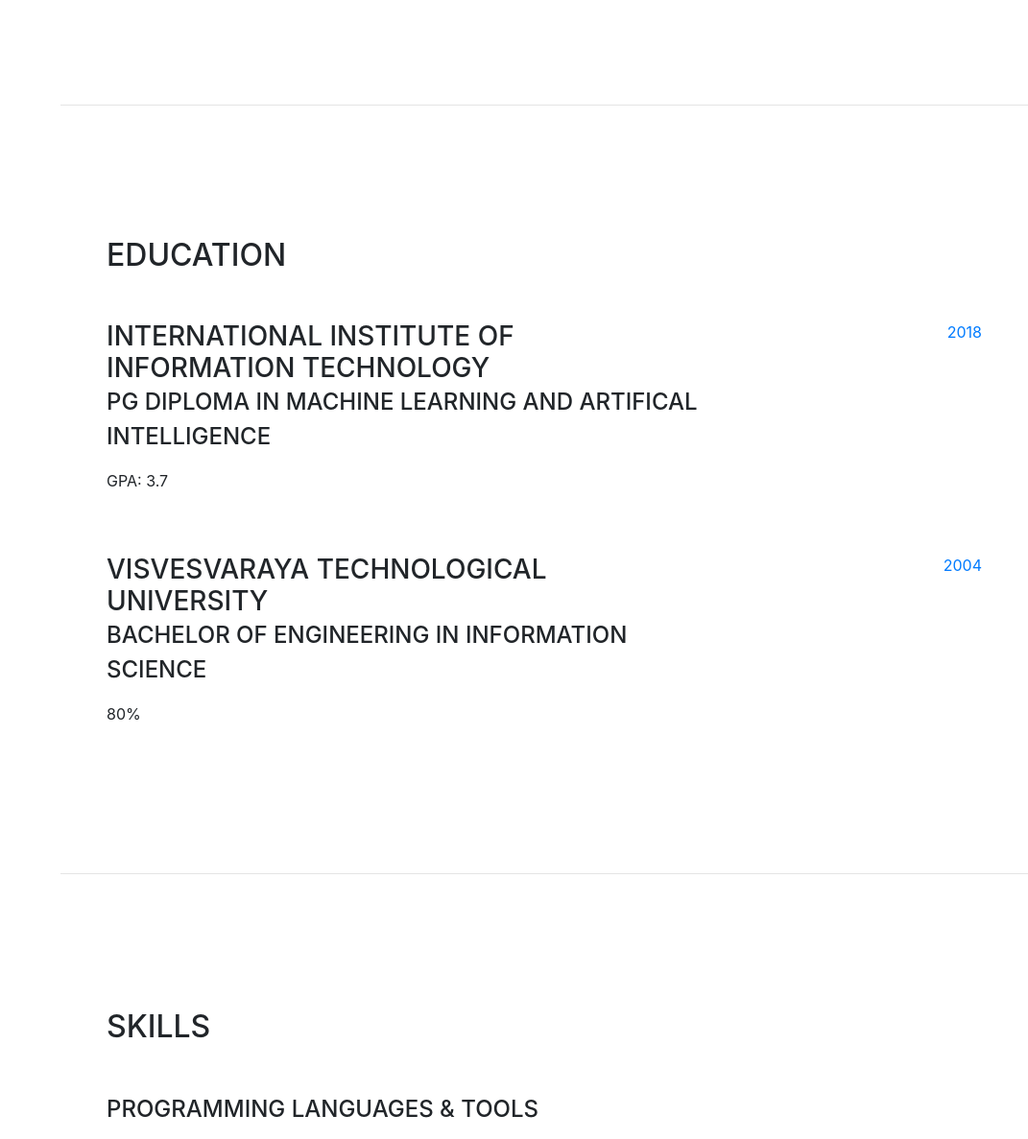
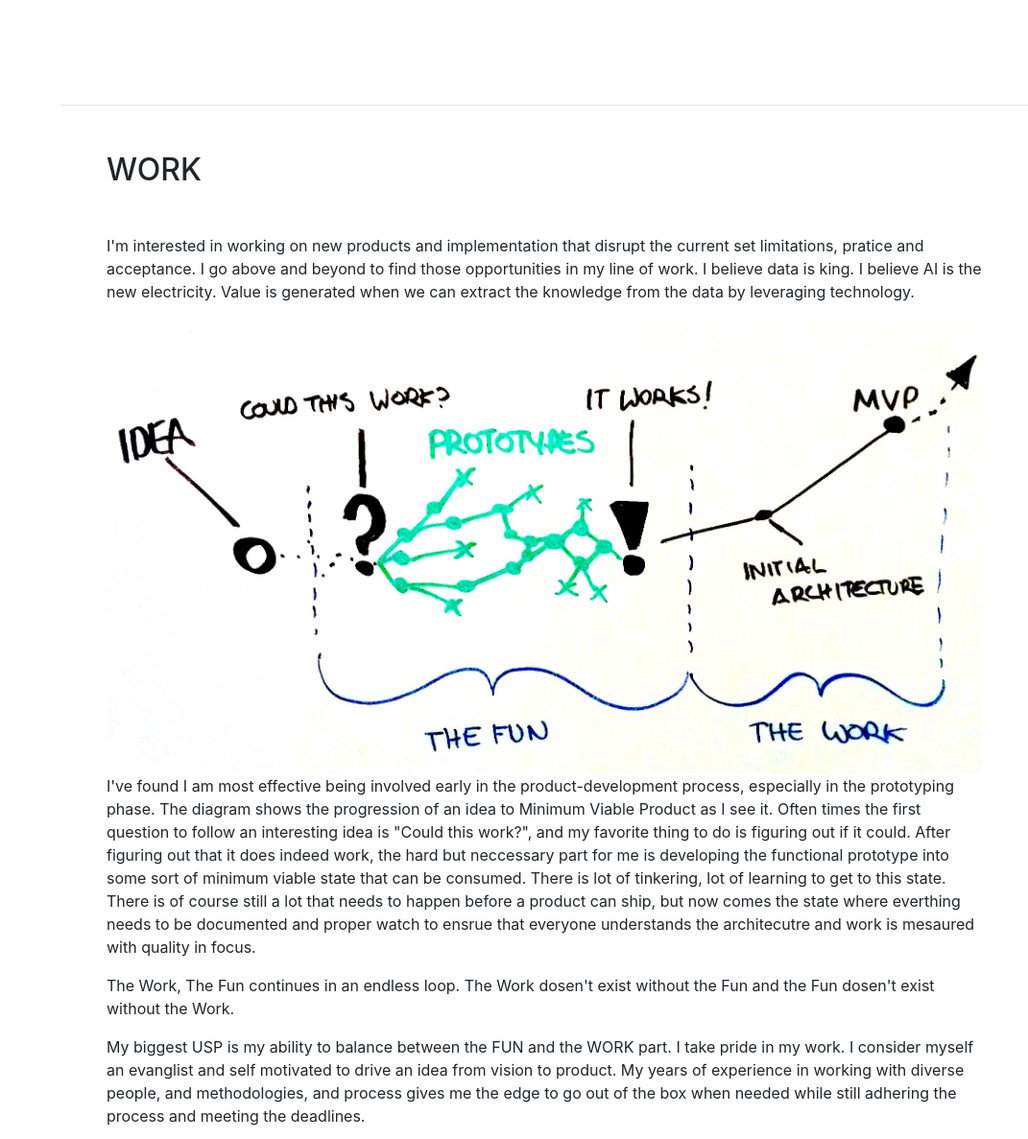
Before and after one commit to santhoshpkumar/static-website-bootstrap, a website with bundled scripts: page index.html in a window 1280 px wide. Shown: the part 2494-3681 px from the top of the page at 96% size, without its empty margins (209-1280 px from the left). Built offline with nearby package versions, Linux system fonts and the light colour scheme; a web font is replaced by a local one.

Commit message:
Work defined

```diff
--- a/index.html
+++ b/index.html
@@ -150,6 +150,21 @@
 
         </div>
 
+      </section>
+
+      <hr class="m-0">
+
+      <section class="resume-section p-3 p-lg-5 d-flex flex-column" id="work">
+        <div class="my-auto">
+          <h2 class="mb-5">Work</h2>
+
+          <p>I'm interested in working on new products and implementation that disrupt the current set limitations, pratice and acceptance. I go above and beyond to find those opportunities in my line of work. I believe data is king. I believe AI is the new electricity. Value is generated when we can extract the knowledge from the data by leveraging technology. </p>
+          <img src="img/process.jpg" class="img-fluid" alt="Future">
+          <p class="mb-3">I've found I am most effective being involved early in the product-development process, especially in the prototyping phase. The diagram shows the progression of an idea to Minimum Viable Product as I see it. Often times the first question to follow an interesting idea is "Could this work?", and my favorite thing to do is figuring out if it could. After figuring out that it does indeed work, the hard but neccessary part for me is developing the functional prototype into some sort of minimum viable state that can be consumed. There is lot of tinkering, lot of learning to get to this state. There is of course still a lot that needs to happen before a product can ship, but now comes the state where everthing needs to be documented and proper watch to ensrue that everyone understands the architecutre and work is mesaured with quality in focus.</p>
+          <p class="mb-3">The Work, The Fun continues in an endless loop. The Work dosen't exist without the Fun and the Fun dosen't exist without the Work.</p>
+          <p class="mb-3">My biggest USP is my ability to balance between the FUN and the WORK part. I take pride in my work. I consider myself an evanglist and self motivated to drive an idea from vision to product. My years of experience in working with diverse people, and methodologies, and process gives me the edge to go out of the box when needed while still adhering the process and meeting the deadlines.</p>
+
+        </div>
       </section>
 
       <hr class="m-0">
@@ -361,8 +376,6 @@
 
     </div>
 
-    <span class="skype-button bubble d-none d-lg-block" data-contact-id="santhoshpkumar" data-color="#bd5d38"></span>
-
     <hr>
     <!-- Footer -->
     <footer class="page-footer font-small stylish-color-dark pt-4">
@@ -401,7 +414,6 @@
 </footer>
 <!-- Footer -->
 
-    <script src="https://swc.cdn.skype.com/sdk/v1/sdk.min.js"></script>
     <!-- Bootstrap core JavaScript -->
     <script src="vendor/jquery/jquery.min.js"></script>
     <script src="vendor/bootstrap/js/bootstrap.bundle.min.js"></script>
```
Also changed, not shown: img/process.jpg (added).
